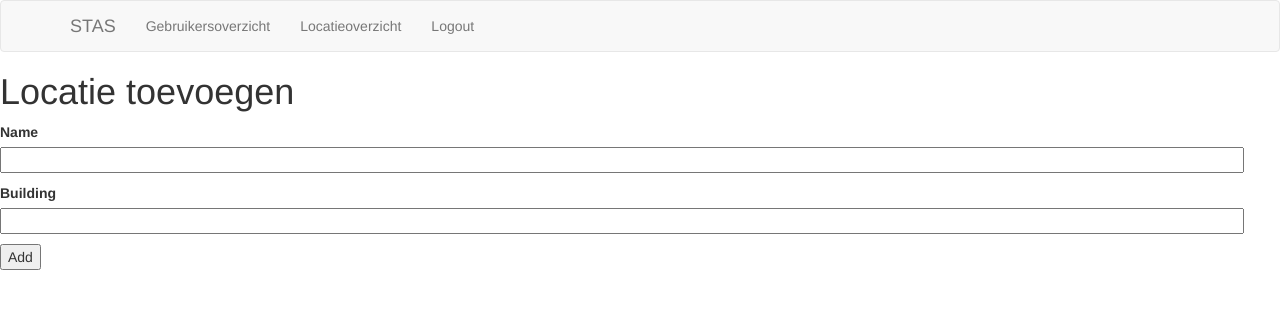
After one commit to eddyvdaker/Zuyd-STAS-StudentTeacherAvailabilitySystem, a Flask app: page /admin/add_location in a window 1280 px wide. The commit adds this page. Shown: the top 309 px of the page. Run offline with Flask 2, Linux system fonts and the light colour scheme; the visitor is signed in with stand-in values (Sample User, id 1); parts of the project's set-up code (start-up, migrations or seed data) failed here and were passed over; some libraries are stand-ins or nearby versions.

Commit message:
Added locations overview and add location functionality. Also added location table to db.

```diff
--- a/app/admin/forms.py
+++ b/app/admin/forms.py
@@ -1,7 +1,7 @@
 from flask_wtf import FlaskForm
 from wtforms import StringField, PasswordField, BooleanField, SubmitField
 from wtforms.validators import ValidationError, DataRequired, Email, EqualTo
-from app.models import User
+from app.models import User, Location
 
 class RegistrationForm(FlaskForm):
     email = StringField('Email', validators=[DataRequired()])
@@ -10,7 +10,18 @@ class RegistrationForm(FlaskForm):
         'Repeat Password', validators=[DataRequired(), EqualTo('password')])
     submit = SubmitField('Register')
 
-    def validate_username(self, email):
+    def validate_email(self, email):
         user = User.query.filter_by(email=email.data).first()
         if user is not None:
             raise ValidationError('Please use a different email address.')
+
+
+class LocationForm(FlaskForm):
+    name = StringField('Name', validators=[DataRequired()])
+    building = StringField('Building', validators=[DataRequired()])
+    submit = SubmitField('Add')
+
+    def validate_locationname(self, name):
+        location = Location.query.filter_by(Name=name.data).first()
+        if location is not None:
+            raise ValidationError('Please use a different location name.')
--- a/app/admin/routes.py
+++ b/app/admin/routes.py
@@ -1,6 +1,6 @@
 from app import db
-from app.admin.forms import RegistrationForm
-from app.models import User
+from app.admin.forms import RegistrationForm, LocationForm
+from app.models import User, Location
 from app.login import bp
 from flask import flash, redirect, url_for, render_template
 from flask_login import login_required
@@ -24,5 +24,26 @@ def register():
         db.session.add(user)
         db.session.commit()
         flash('The new user has been added.')
-        return redirect(url_for('login.register'))
+        return redirect(url_for('login.users'))
     return render_template('admin/register.html', title='Register', form=form)
+
+
+@bp.route('/admin/locations_overview', methods=['GET'])
+@login_required
+def locations():
+    locations = Location.query.all()
+    return render_template(
+        'admin/locations_overview.html', title='Locations overview', locations=locations)
+
+
+@bp.route('/admin/add_location', methods=['GET', 'POST'])
+@login_required
+def add_location():
+    form=LocationForm()
+    if form.validate_on_submit():
+        location = Location(name=form.name.data, building=form.building.data)
+        db.session.add(location)
+        db.session.commit()
+        flash('The new location has been added.')
+        return redirect(url_for('login.locations'))
+    return render_template('admin/add_location.html', title='add_location', form=form)
--- a/app/models.py
+++ b/app/models.py
@@ -40,6 +40,15 @@ class User(UserMixin, db.Model):
         return User.query.get(id)
 
 
+class Location(UserMixin, db.Model):
+    id = db.Column(db.Integer, primary_key=True)
+    name = db.Column(db.String(128), index=True, unique=True)
+    building = db.Column(db.String(128), index=True, unique=True)
+
+    def __repr__(self):
+        return '<Location {}>'. format(self.name)
+
+
 @login_manager.user_loader
 def load_user(id):
     return User.query.get(int(id))
--- /dev/null
+++ b/app/templates/admin/add_location.html
@@ -0,0 +1,23 @@
+{% extends "base.html" %}
+
+{% block content %}
+    <h1>Locatie toevoegen</h1>
+    <form action="" method="post">
+        {{ form.hidden_tag() }}
+        <p>
+            {{ form.name.label }}<br>
+            {{ form.name(size=150) }}<br>
+            {% for error in form.name.errors %}
+            <span style="color: red;">[{{ error }}]</span>
+            {% endfor %}
+        </p>
+        <p>
+            {{ form.building.label }}<br>
+            {{ form.building(size=150) }}<br>
+            {% for error in form.building.errors %}
+            <span style="color: red;">[{{ error }}]</span>
+            {% endfor %}
+        </p>
+        <p>{{ form.submit() }}</p>
+    </form>
+{% endblock %}
--- a/app/templates/base.html
+++ b/app/templates/base.html
@@ -16,7 +16,9 @@
       <div class="collapse navbar-collapse" id="collapsibleNavbar">
         <ul class="nav navbar-nav">
           {% if not current_user.is_anonymous %}
-            <li class="nav-item"><a class="nav-link" href="{{ url_for('login.logout') }}">{{ 'Logout' }}</a></li>
+          <li class="nav-item"><a class="nav-link" href="{{ url_for('login.users') }}">{{ 'Gebruikersoverzicht' }}</a></li>
+          <li class="nav-item"><a class="nav-link" href="{{ url_for('login.locations') }}">{{ 'Locatieoverzicht' }}</a></li>
+          <li class="nav-item"><a class="nav-link" href="{{ url_for('login.logout') }}">{{ 'Logout' }}</a></li>
           {% else %}
             <li class="nav-item"><a class="nav-link" href="{{ url_for('login.login') }}">{{ 'Login' }}</a></li>
           {% endif %}
```
Also changed, not shown: app/templates/admin/locations_overview.html (added, +23 -0 lines), migrations/versions/495e42f2b6ea_location_table.py (added, +37 -0 lines), app.db.
